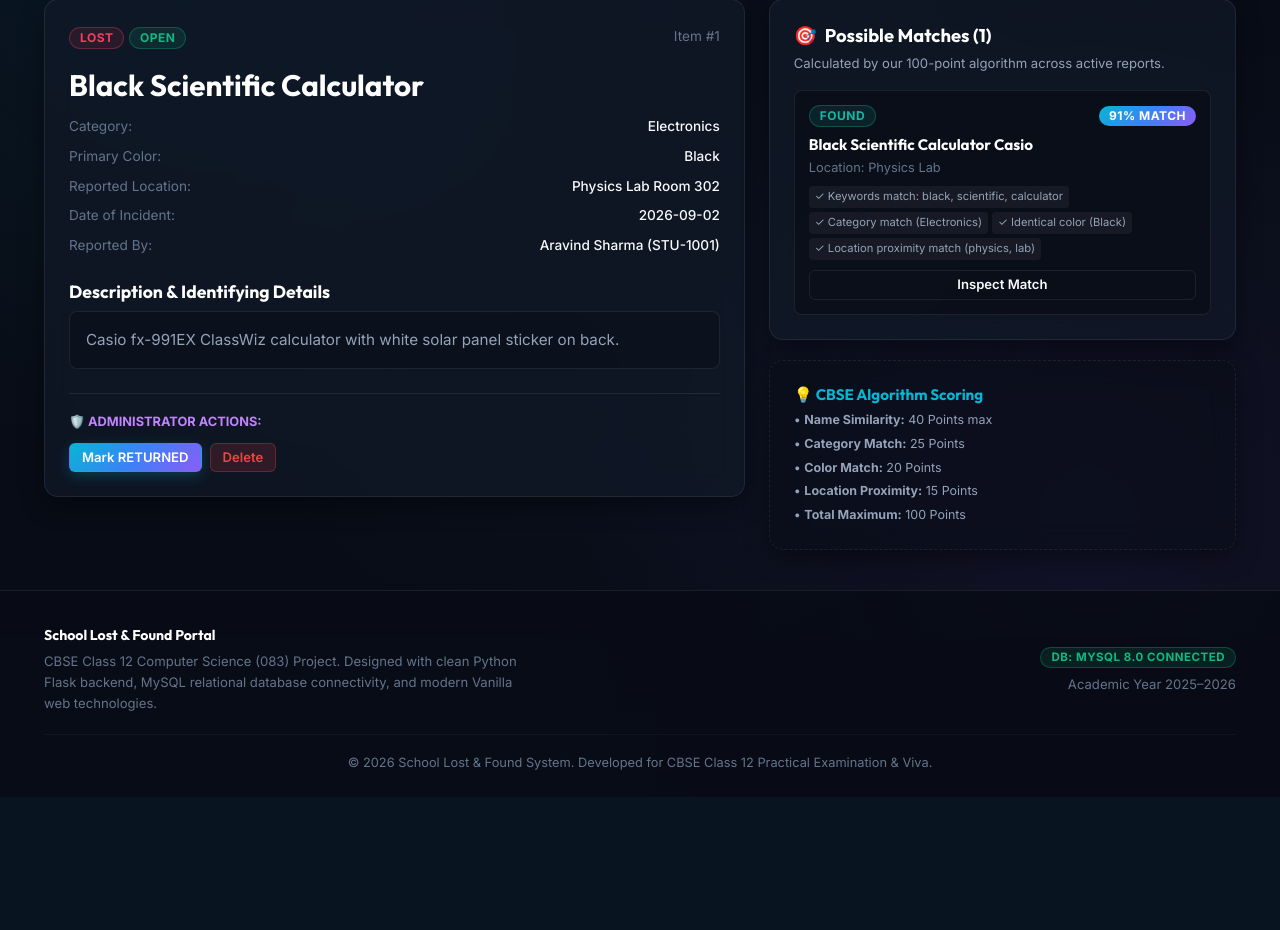
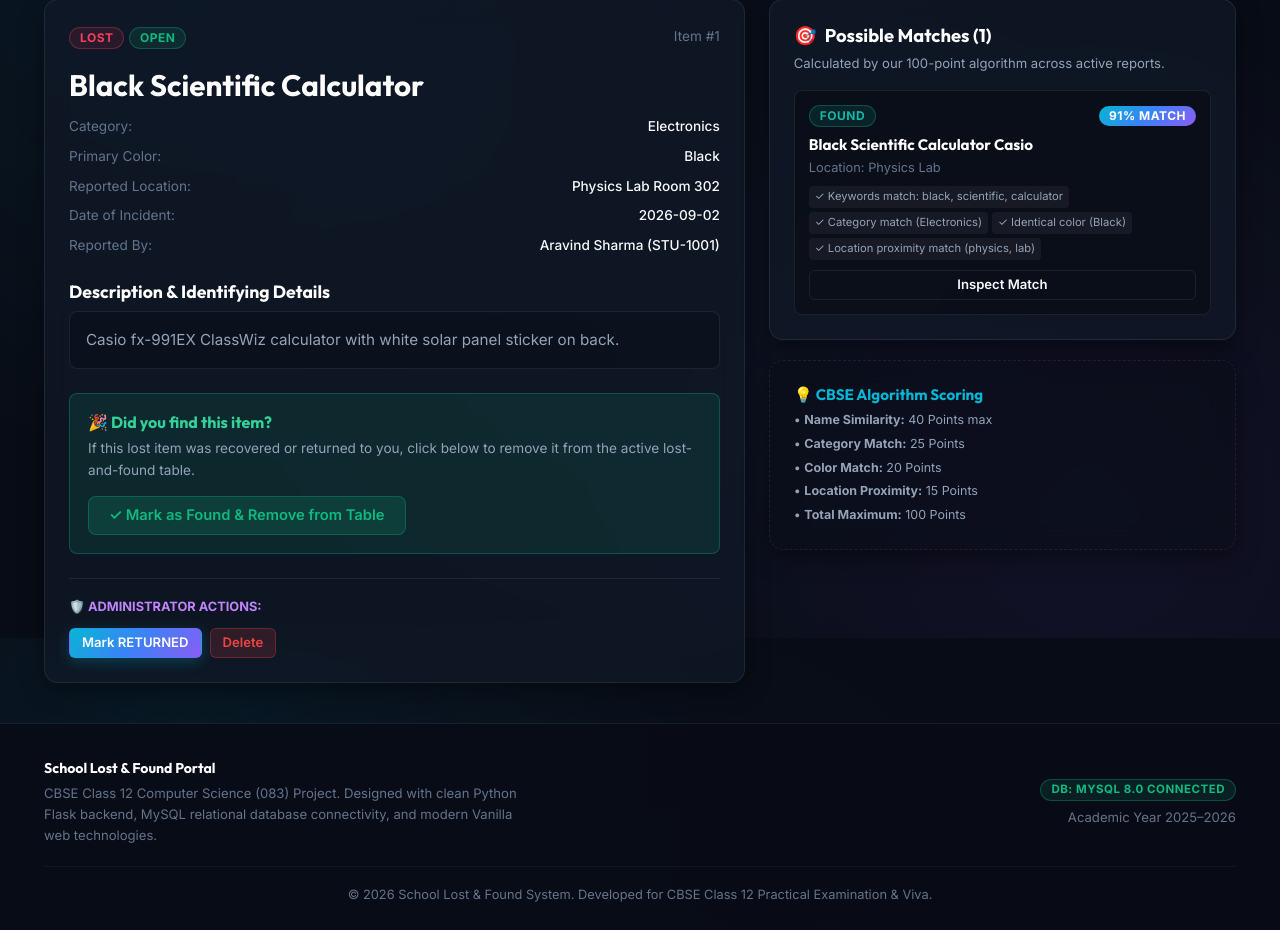
Before and after one commit to Manvik2009/school-lost---found, a Flask app: page /item/1 in a window 1280 px wide. Shown: the part 162-1092 px from the top of the page. Before the commit the page ends 932 px from the top, so only its background shows below. Run offline with Flask 3, Linux system fonts and the light colour scheme; a user stored in the database is signed in; data comes from the database, SQL or seed files in the repository.

Commit message:
feat: remove found lost item from table and update Render deployment link

```diff
--- a/app.py
+++ b/app.py
@@ -802,6 +802,29 @@ def my_reports():
 
     return render_template('my_reports.html', reports=reports, current_filter=status_filter)
 
+@app.route('/item/<int:item_id>/mark-found', methods=['POST'])
+@login_required
+def mark_item_found(item_id):
+    """
+    Allows a student (or administrator) to mark a lost item as found,
+    removing its active record from the table to keep the catalog clean.
+    """
+    item = execute_query("SELECT * FROM items WHERE item_id = %s", (item_id,), fetchone=True)
+    if not item:
+        abort(404)
+
+    is_owner = (item['reported_by'] == session['user_id'])
+    is_admin = (session.get('role') == 'admin')
+
+    if not (is_owner or is_admin):
+        flash("You do not have permission to modify this report.", "danger")
+        return redirect(url_for('my_reports'))
+
+    # Delete the resolved lost item from the table
+    execute_query("DELETE FROM items WHERE item_id = %s", (item_id,), commit=True)
+    flash("Lost item '{}' has been marked as found and removed from the active table.".format(item['item_name']), "success")
+    return redirect(request.referrer or url_for('my_reports'))
+
 @app.route('/my-claims')
 @login_required
 def my_claims():
--- a/database.sql
+++ b/database.sql
@@ -99,8 +99,7 @@ INSERT INTO items (item_id, item_name, category, description, color, location, d
 (6, 'Mathematics Classmate Notebook', 'Books', '200 pages spiral notebook with Class 12 Calculus handwritten notes.', 'Brown', 'Room 204 Senior Block', '2026-09-06', 'FOUND', 'OPEN', 2),
 (7, 'Black Wildcraft Backpack', 'Accessories', 'Wildcraft double compartment bag containing biology textbook and pencil pouch.', 'Black', 'School Canteen Hall', '2026-09-07', 'FOUND', 'CLAIMED', 3),
 (8, 'Camlin Geometry Box', 'Stationery', 'Metal tin geometry box containing compass, divider and set squares.', 'Silver', 'Room 102 Junior Wing', '2026-09-08', 'LOST', 'OPEN', 5),
-(9, 'Senior School Uniform Tie', 'Clothing', 'Maroon and gold striped standard school tie with school crest clip.', 'Maroon', 'Morning Assembly Ground', '2026-09-08', 'FOUND', 'OPEN', 4),
-(10, 'Silver Digital Wristwatch', 'Accessories', 'Fastrack silver chain wristwatch with blue dial face.', 'Silver', 'Basketball Court Bleachers', '2026-09-01', 'LOST', 'RETURNED', 2);
+(9, 'Senior School Uniform Tie', 'Clothing', 'Maroon and gold striped standard school tie with school crest clip.', 'Maroon', 'Morning Assembly Ground', '2026-09-08', 'FOUND', 'OPEN', 4);
 
 -- Insert Sample Claims
 INSERT INTO claims (claim_id, item_id, user_id, reason, lost_location, additional_info, status) VALUES
--- a/init_db.py
+++ b/init_db.py
@@ -135,7 +135,6 @@ def init_mysql_db():
                 ('Black Wildcraft Backpack', 'Accessories', 'Double compartment bag with textbooks inside.', 'Black', 'School Canteen Hall', '2026-09-07', 'FOUND', 'CLAIMED', 3),
                 ('Camlin Geometry Box', 'Stationery', 'Metal tin geometry box containing compass and divider.', 'Silver', 'Room 102 Junior Wing', '2026-09-08', 'LOST', 'OPEN', 5),
                 ('Senior School Uniform Tie', 'Clothing', 'Maroon and gold striped standard school tie.', 'Maroon', 'Morning Assembly Ground', '2026-09-08', 'FOUND', 'OPEN', 4),
-                ('Silver Digital Wristwatch', 'Accessories', 'Fastrack silver chain wristwatch with blue dial.', 'Silver', 'Basketball Court Bleachers', '2026-09-01', 'LOST', 'RETURNED', 2),
             ]
             item_insert = """
             INSERT INTO items (item_name, category, description, color, location, date_reported, item_type, status, reported_by)
@@ -294,7 +293,6 @@ def init_sqlite_db(db_path=None):
             ('Black Wildcraft Backpack', 'Accessories', 'Double compartment bag with textbooks inside.', 'Black', 'School Canteen Hall', '2026-09-07', 'FOUND', 'CLAIMED', 3),
             ('Camlin Geometry Box', 'Stationery', 'Metal tin geometry box containing compass and divider.', 'Silver', 'Room 102 Junior Wing', '2026-09-08', 'LOST', 'OPEN', 5),
             ('Senior School Uniform Tie', 'Clothing', 'Maroon and gold striped standard school tie.', 'Maroon', 'Morning Assembly Ground', '2026-09-08', 'FOUND', 'OPEN', 4),
-            ('Silver Digital Wristwatch', 'Accessories', 'Fastrack silver chain wristwatch with blue dial.', 'Silver', 'Basketball Court Bleachers', '2026-09-01', 'LOST', 'RETURNED', 2),
         ]
         cursor.executemany("""
         INSERT INTO items (item_name, category, description, color, location, date_reported, item_type, status, reported_by)
--- a/templates/item_details.html
+++ b/templates/item_details.html
@@ -118,6 +118,21 @@
             {% endif %}
         {% endif %}
 
+        <!-- Lost Item Owner Action: Mark as Found / Remove -->
+        {% if item.item_type == 'LOST' and (is_owner or is_admin) %}
+            <div style="background: rgba(16, 185, 129, 0.12); border: 1px solid rgba(16, 185, 129, 0.3); border-radius: var(--radius-sm); padding: 18px; margin-top: 20px;">
+                <h4 style="color: #34d399; font-size: 1rem; margin-bottom: 6px;">🎉 Did you find this item?</h4>
+                <p style="font-size: 0.85rem; color: var(--text-muted); margin-bottom: 14px;">
+                    If this lost item was recovered or returned to you, click below to remove it from the active lost-and-found table.
+                </p>
+                <form method="POST" action="{{ url_for('mark_item_found', item_id=item.item_id) }}">
+                    <button type="submit" class="btn btn-success" onclick="return confirm('Confirm that this lost item is found and should be removed from the table?');">
+                        ✓ Mark as Found &amp; Remove from Table
+                    </button>
+                </form>
+            </div>
+        {% endif %}
+
         <!-- Admin Quick Actions (If logged in as Admin) -->
         {% if is_admin %}
             <div style="margin-top: 24px; padding-top: 18px; border-top: 1px solid var(--border-glass);">
```
Also changed, not shown: CODE_WALKTHROUGH_SCRIPT.md (+2 -0 lines), DEPLOYMENT.md (+1 -1 lines), EXAMINER_PROJECT_REPORT.md (+2 -0 lines), templates/my_reports.html (+10 -1 lines), README.md, school_lost_found.db.
